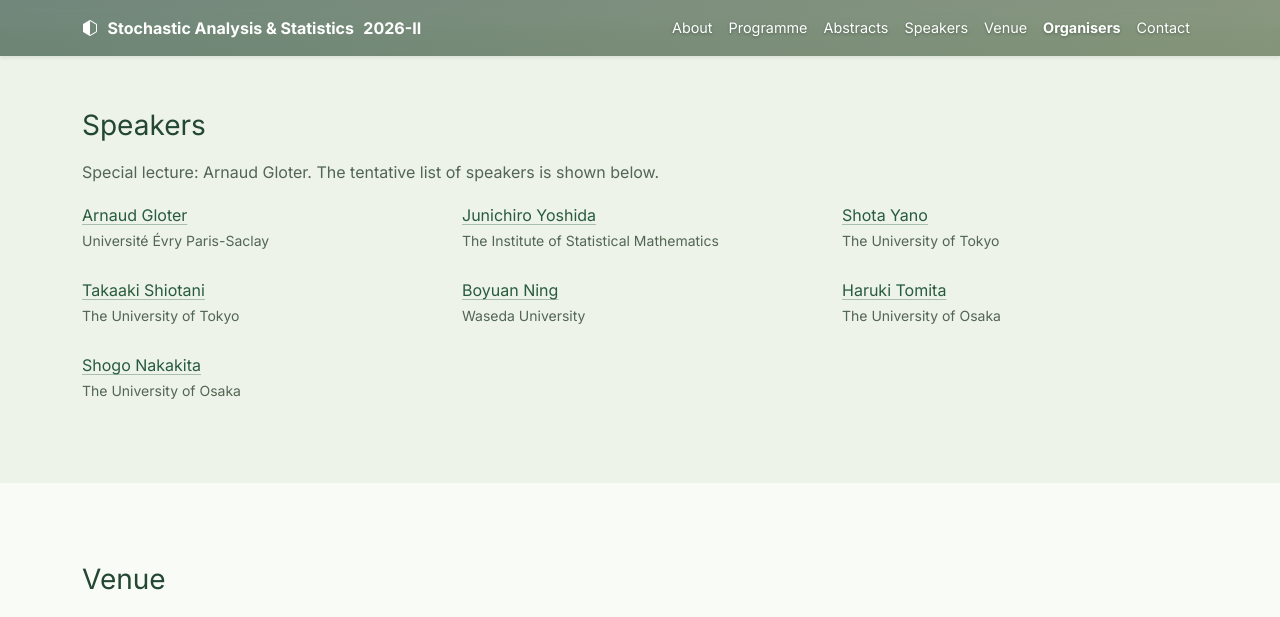
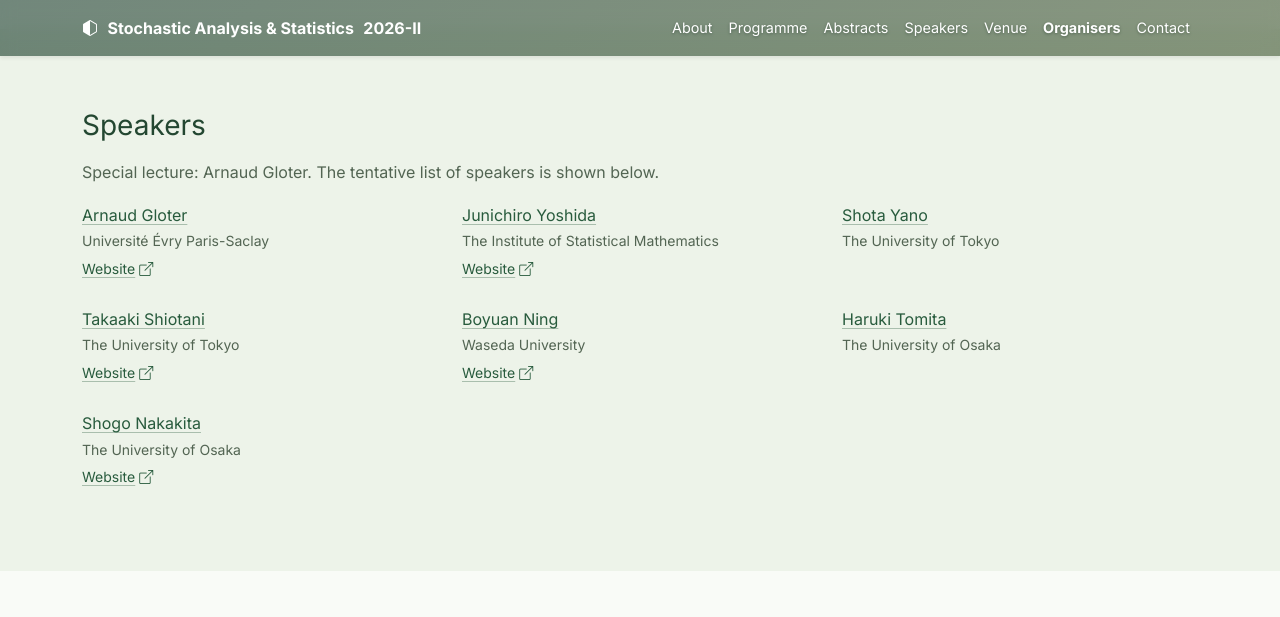
Before and after one commit to KKamatani/2026-stochastic-analysis-statistics-ii, a Jekyll site: the page built from index.md, in a window 1280 px wide and 900 px high, scrolled down 4830 px, cut to the strip 0-617 px from the top of the window. Built offline with Jekyll 4.4.1, drawn with Linux system fonts in a browser that asks for light colours; a script that is not in the unit is left out.

Commit message:
Update the programme

```diff
--- a/index.md
+++ b/index.md
@@ -120,7 +120,13 @@ image: /assets/img/hero.jpg
     <ul class="row g-4 list-unstyled mb-0">
       {% for entry in site.data.speakers %}
       {% assign speaker = entry[1] %}
-      <li class="col-md-6 col-lg-4"><a href="#abs-{{ entry[0] }}">{{ speaker.name | escape }}</a><span class="d-block small text-secondary">{{ speaker.affiliation | escape }}</span></li>
+      <li class="col-md-6 col-lg-4">
+        <a href="#abs-{{ entry[0] }}">{{ speaker.name | escape }}</a>
+        <span class="d-block small text-secondary">{{ speaker.affiliation | escape }}</span>
+        {% if speaker.url and speaker.url != '' %}
+        <a class="d-inline-block small mt-1" href="{{ speaker.url | escape }}" target="_blank" rel="noopener noreferrer" aria-label="Website of {{ speaker.name | escape }} (opens in a new tab)">Website<i class="bi bi-box-arrow-up-right ms-1" aria-hidden="true"></i></a>
+        {% endif %}
+      </li>
       {% endfor %}
     </ul>
     {% else %}<p class="text-secondary mb-0">The list of speakers will be announced.</p>{% endif %}
@@ -153,7 +159,9 @@ image: /assets/img/hero.jpg
     <ul class="row g-4 list-unstyled mb-0">
       {% for organiser in site.data.organisers %}
       <li class="col-md-6 col-lg-4">
-        <a href="{{ organiser.url | escape }}">{{ organiser.name | escape }}</a>
+        {% if organiser.url and organiser.url != '' %}
+        <a href="{{ organiser.url | escape }}" target="_blank" rel="noopener noreferrer" aria-label="Website of {{ organiser.name | escape }} (opens in a new tab)">{{ organiser.name | escape }}<i class="bi bi-box-arrow-up-right ms-1" aria-hidden="true"></i></a>
+        {% else %}{{ organiser.name | escape }}{% endif %}
         <span class="d-block small text-secondary">{{ organiser.affiliation | escape }}</span>
       </li>
       {% endfor %}
```
Also changed, not shown: _data/organisers.yml (+6 -5 lines), _data/speakers.yml (+6 -0 lines), README.md.
